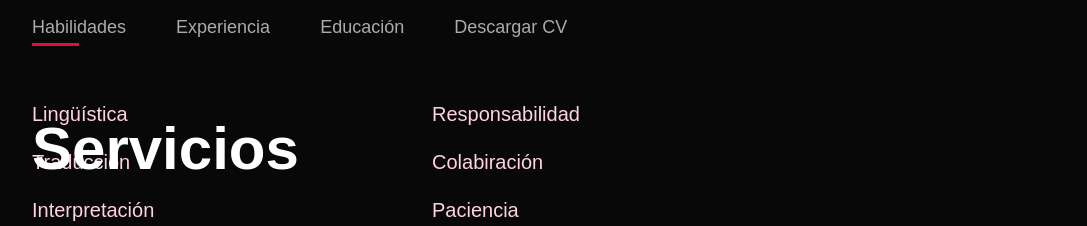
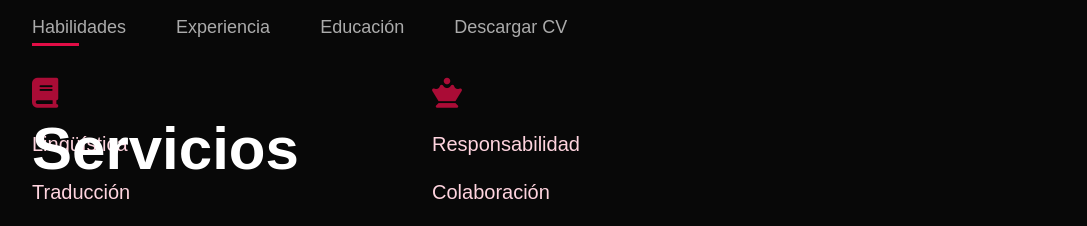
Before and after one commit to francuz32/NB-Presentation-1, a plain HTML site: page index.html in a window 1280 px wide. Shown: the part 1366-1592 px from the top of the page, without its empty margins (96-1183 px from the left). Drawn offline with Linux system fonts and the light colour scheme.

Commit message:
Added icons and other proposals

```diff
--- a/index.html
+++ b/index.html
@@ -80,6 +80,7 @@
           <div class="tab-contents active-tab" id="skills">
             <ul>
               <div class="skills-left">
+                <i class="fa-solid fa-book"></i>
                 <li><span>Lingüística</span></li>
                 <li><span>Traducción</span></li>
                 <li><span>Interpretación</span></li>
@@ -88,8 +89,9 @@
                 <li><span>Subtitulado</span></li>
               </div>
               <div class="skills-right">
+                <i class="fa-solid fa-chess-queen"></i>
                 <li><span>Responsabilidad</span></li>
-                <li><span>Colabiración</span></li>
+                <li><span>Colaboración</span></li>
                 <li><span>Paciencia</span></li>
                 <li><span>Comunicación</span></li>
                 <li><span>Resolución de problemas</span></li>
@@ -98,7 +100,8 @@
           </div>
 
           <div class="tab-contents" id="experience">
-            <p>Entre mis experiencias, puedes encontrar:</p>
+            <i class="fa-solid fa-briefcase"></i>
+            <!-- <p>Entre mis experiencias, puedes encontrar:</p> -->
             <ul>
               <li>
                 <span>2020</span><br />Traductora e intérprete
@@ -117,6 +120,7 @@
             </ul>
           </div>
           <div class="tab-contents" id="education">
+            <i class="fa-solid fa-school"></i>
             <ul>
               <li>Escuela Americana de Traductores e Intérpretes | Santiago, Chile
                 <br>Traducción e interpretación de enlace mención inglés-francés
--- a/styles/style.css
+++ b/styles/style.css
@@ -187,6 +187,11 @@ nav ul li a:hover::after{
     display: none;
 }
 
+.tab-contents i{
+    color: #e20d46bd;
+    font-size: 30px;
+}
+
 .tab-contents.active-tab{
     display: block;
 }
@@ -197,6 +202,11 @@ nav ul li a:hover::after{
 
 .skills-left{
     width: 400px;
+}
+
+.skills-left i, .skills-right i{
+    color: #e20d46bd;
+    font-size: 30px;
 }
 
 .skills-right{
@@ -377,6 +387,7 @@ nav ul li a:hover::after{
 
 .contact-right{
     flex-basis: 60%;
+    margin-top: 50px;
 }
 
 .contact-left p{
```
